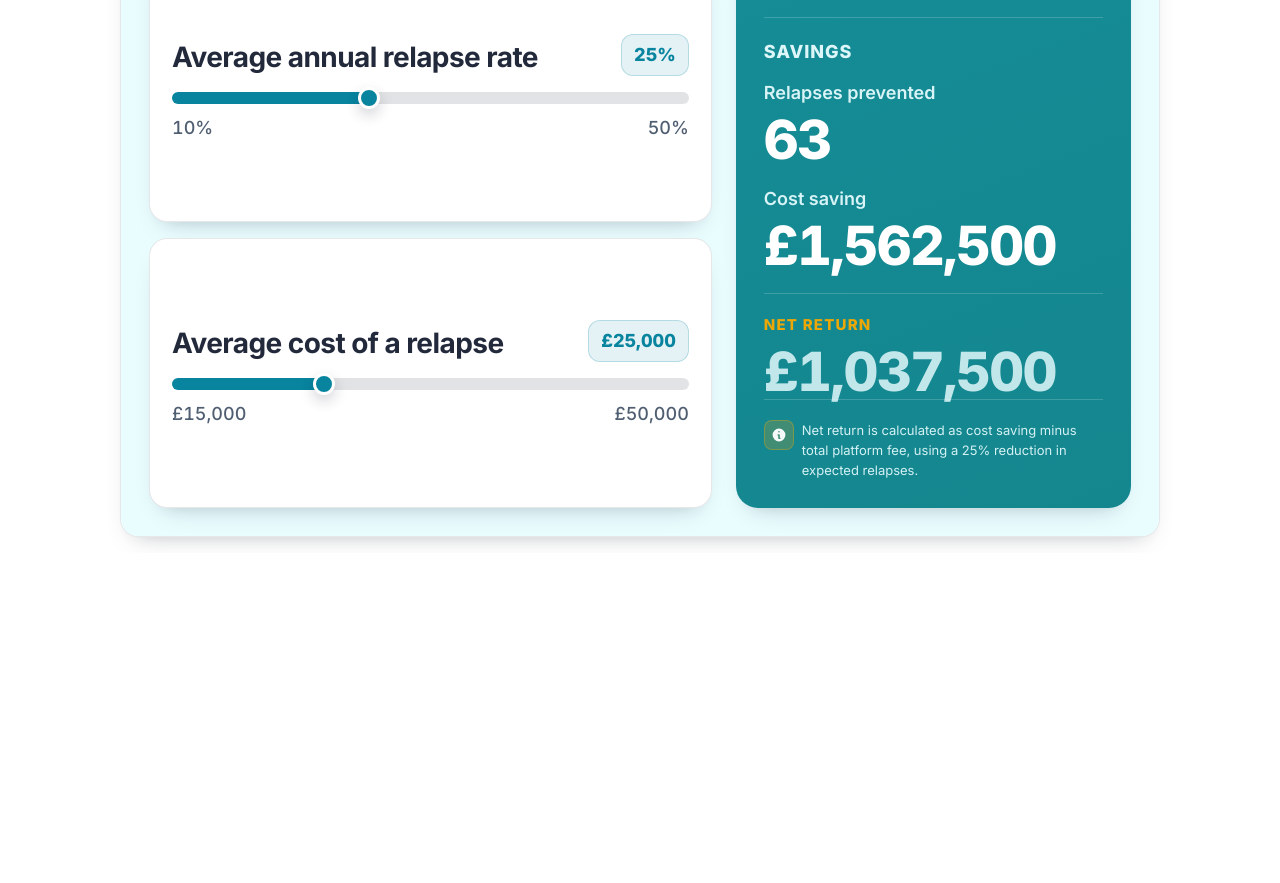
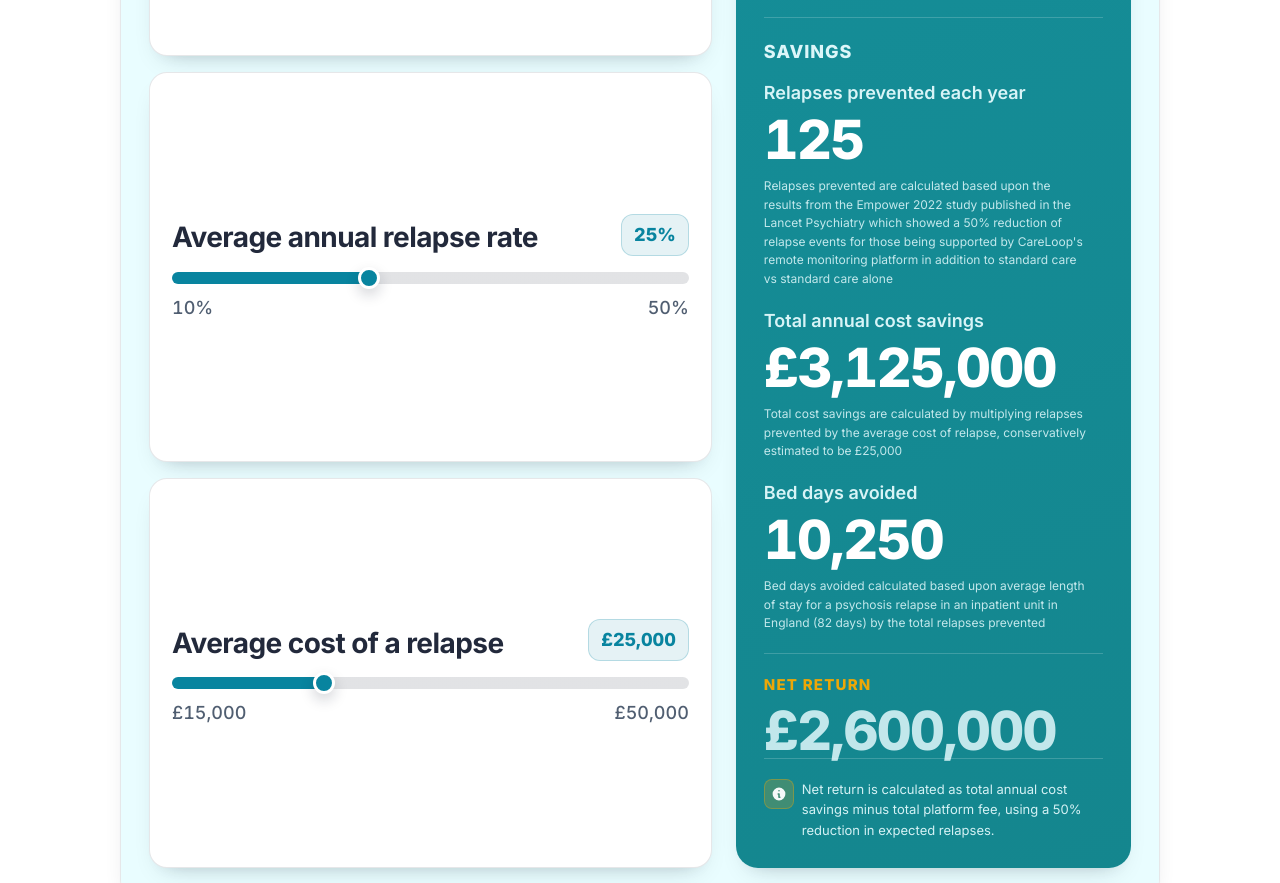
Before and after one commit to HazzJC/DigitalTheraputicCostSavings, a plain HTML site: page index.html in a window 1280 px wide. Shown: the part 561-1444 px from the top of the page. Before the commit the page ends 1114 px from the top, so only its background shows below. Drawn offline with nearby package versions, Linux system fonts and the light colour scheme.

Commit message:
Update index.html
50% update

```diff
--- a/index.html
+++ b/index.html
@@ -242,6 +242,14 @@
       line-height: 1.55;
     }
 
+    .metric-note{
+      font-size: 12px;
+      line-height: 1.55;
+      color: rgba(233,253,255,0.82);
+      margin-top: 10px;
+      max-width: 95%;
+    }
+
     .equal-height-grid{
       align-items: stretch;
     }
@@ -261,7 +269,7 @@
 
     .input-card{
       padding: 22px 22px;
-      flex: 1; /* Distribute space equally among remaining boxes */
+      flex: 1;
       display: flex;
       flex-direction: column;
       justify-content: center;
@@ -298,7 +306,7 @@
                   Assumption
                 </p>
                 <p class="text-xs mt-1" style="color: rgba(15,23,42,0.75);">
-                  25% reduction in expected relapses
+                  50% reduction in expected relapses
                 </p>
               </div>
             </div>
@@ -402,19 +410,33 @@
                   <p class="metric-title">Savings</p>
 
                   <div class="mt-4">
-                    <p class="metric-label">Relapses prevented</p>
-                    <p id="resPrevented" class="metric-value">63</p>
+                    <p class="metric-label">Relapses prevented each year</p>
+                    <p id="resPrevented" class="metric-value">125</p>
+                    <p class="metric-note">
+                      Relapses prevented are calculated based upon the results from the Empower 2022 study published in the Lancet Psychiatry which showed a 50% reduction of relapse events for those being supported by CareLoop's remote monitoring platform in addition to standard care vs standard care alone
+                    </p>
                   </div>
 
                   <div class="mt-5">
-                    <p class="metric-label">Cost saving</p>
-                    <p id="resSavings" class="metric-value">£1,562,500</p>
+                    <p class="metric-label">Total annual cost savings</p>
+                    <p id="resSavings" class="metric-value">£3,125,000</p>
+                    <p class="metric-note">
+                      Total cost savings are calculated by multiplying relapses prevented by the average cost of relapse, conservatively estimated to be £25,000
+                    </p>
+                  </div>
+
+                  <div class="mt-5">
+                    <p class="metric-label">Bed days avoided</p>
+                    <p id="bedDaysAvoided" class="metric-value">10,250</p>
+                    <p class="metric-note">
+                      Bed days avoided calculated based upon average length of stay for a psychosis relapse in an inpatient unit in England (82 days) by the total relapses prevented
+                    </p>
                   </div>
                 </div>
 
                 <div class="metric-section">
                   <p class="highlight-title">Net return</p>
-                  <p id="netReturn" class="metric-value soft">£1,037,500</p>
+                  <p id="netReturn" class="metric-value soft">£2,600,000</p>
                 </div>
               </div>
 
@@ -430,7 +452,7 @@
                     </svg>
                   </div>
                   <p class="input-inline-note">
-                    Net return is calculated as cost saving minus total platform fee, using a 25% reduction in expected relapses.
+                    Net return is calculated as total annual cost savings minus total platform fee, using a 50% reduction in expected relapses.
                   </p>
                 </div>
               </div>
@@ -449,9 +471,10 @@
     };
 
     const config = {
-      reductionRate: 0.25,
+      reductionRate: 0.50,
       managedPlatformCostPerUser: 500,
-      implementationCost: 25000
+      implementationCost: 25000,
+      averageBedDaysPerRelapse: 82
     };
 
     const inputA = document.getElementById('inputA');
@@ -467,6 +490,7 @@
     const totalFee = document.getElementById('totalFee');
     const resPrevented = document.getElementById('resPrevented');
     const resSavings = document.getElementById('resSavings');
+    const bedDaysAvoided = document.getElementById('bedDaysAvoided');
     const netReturn = document.getElementById('netReturn');
 
     const resetBtn = document.getElementById('resetBtn');
@@ -499,6 +523,7 @@
 
       const expectedRelapses = A * B;
       const prevented = expectedRelapses * config.reductionRate;
+      const bedDays = prevented * config.averageBedDaysPerRelapse;
 
       const managed = A * config.managedPlatformCostPerUser;
       const setup = config.implementationCost;
@@ -511,6 +536,7 @@
       totalFee.textContent = formatCurrency(total);
       resPrevented.textContent = formatNumber(prevented);
       resSavings.textContent = formatCurrency(savings);
+      bedDaysAvoided.textContent = formatNumber(bedDays);
       netReturn.textContent = formatCurrency(net);
 
       paintRange(inputA);
```
